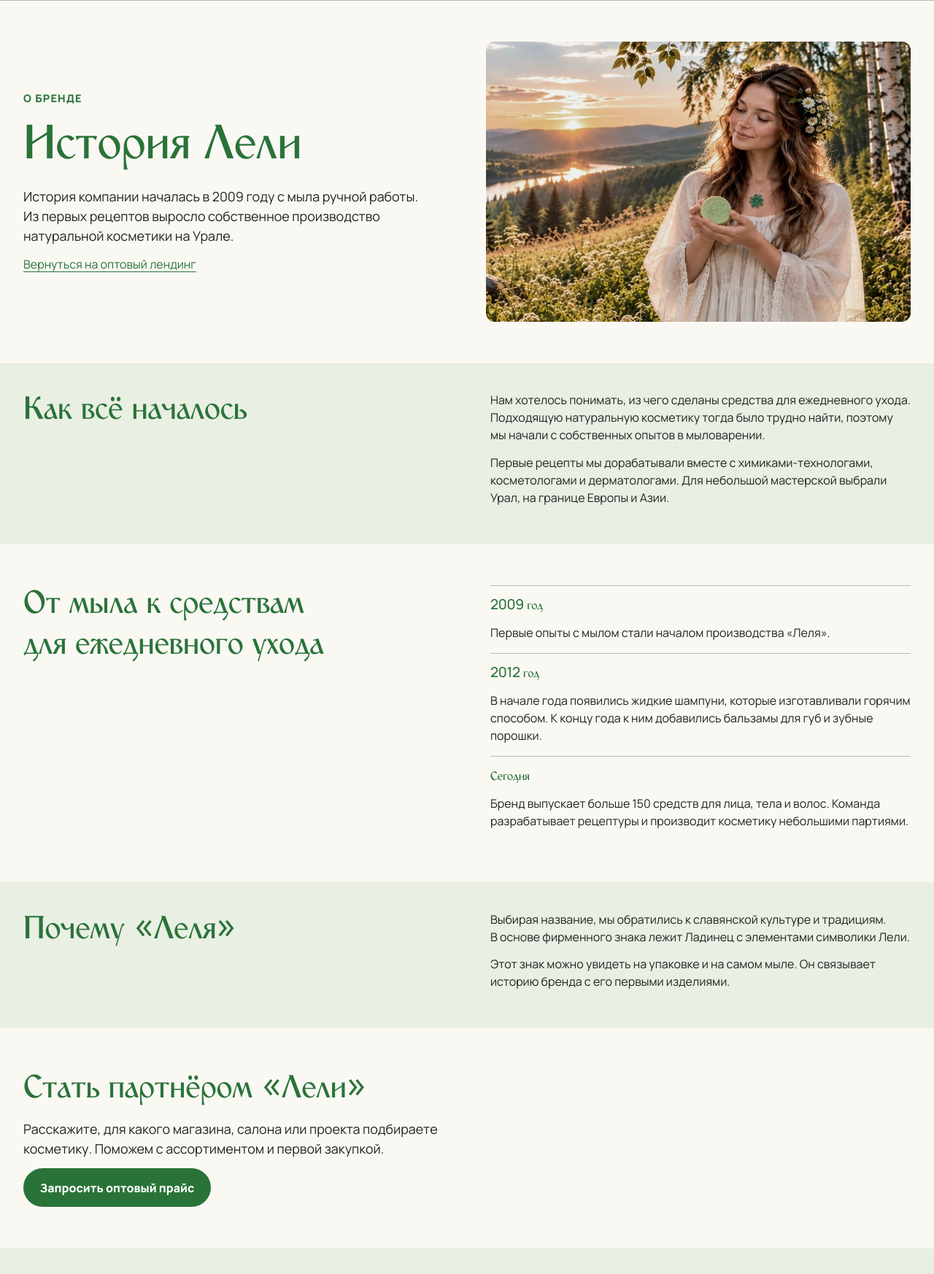
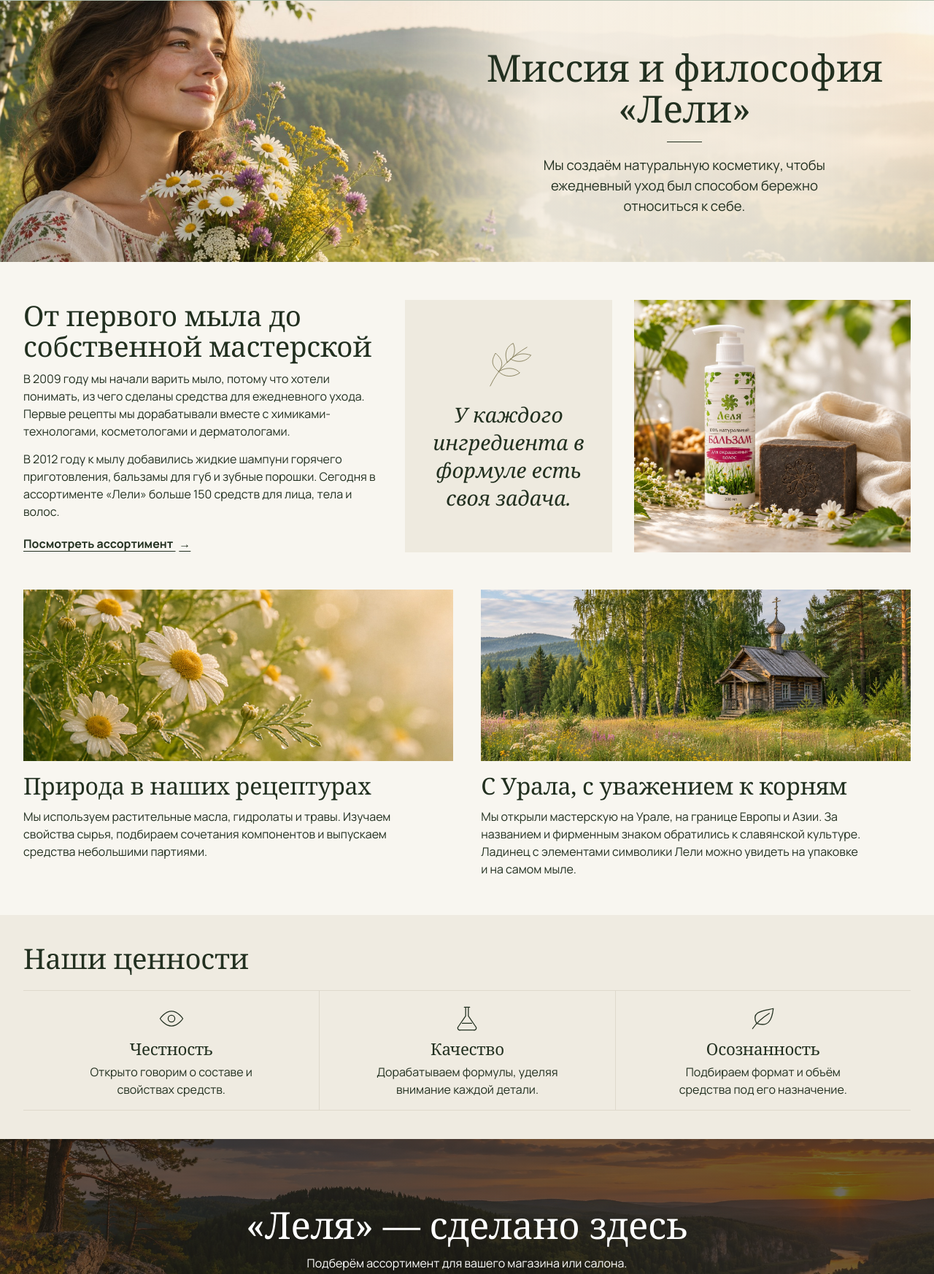
Before and after one commit to evg79/lelya-opt-demo, a plain HTML site: page history.html in a window 1280 px wide. Shown: the part 80-1826 px from the top of the page at 73% size. Drawn offline with Linux system fonts and the light colour scheme.

Commit message:
Redesign the About page

```diff
--- /dev/null
+++ b/about.css
@@ -0,0 +1,159 @@
+.about-page {
+  --about-ink: #223020;
+  --about-paper: #f8f6f0;
+  --about-line: #ded9cc;
+  --about-serif: Georgia, "Times New Roman", serif;
+  background: var(--about-paper);
+  color: var(--about-ink);
+}
+
+.about-page #history { display: block; padding: 0; }
+
+.about-page main :is(h1, h2, h3) {
+  font-family: var(--about-serif);
+  color: inherit;
+}
+
+.about-page main a:not(.button) {
+  color: inherit;
+  font-weight: 700;
+}
+
+.about-hero-inner {
+  display: grid;
+  grid-template-columns: 49% 51%;
+  align-items: center;
+  min-height: clamp(21rem, 28vw, 31rem);
+}
+
+.about-hero {
+  background-color: #e7e0d2;
+  background-image: linear-gradient(90deg, transparent 43%, #f6f0e5d9 58%, #f6f0e5c9 88%, #f6f0e577),
+    url("assets/about/meadow.jpg");
+  background-size: cover;
+  background-position: center 45%;
+}
+
+.about-hero-copy {
+  grid-column: 2;
+  text-align: center;
+  padding: 2.5rem 1rem;
+}
+
+.about-hero h1 { font-size: clamp(2.5rem, 4vw, 3.8rem); }
+.about-hero p {
+  max-width: 28rem;
+  margin: 0 auto;
+  font-size: clamp(1rem, 1.45vw, 1.2rem);
+}
+.about-hero p::before {
+  display: block;
+  width: 3rem;
+  margin: 1.1rem auto;
+  border-top: 1px solid currentColor;
+  content: "";
+}
+
+.about-page #history > .about-story {
+  display: grid;
+  grid-template-columns: minmax(0, 1.3fr) minmax(0, .75fr) minmax(0, 1fr);
+  gap: clamp(1rem, 2.3vw, 2rem);
+  align-items: stretch;
+  padding-block: clamp(2rem, 4vw, 4rem);
+}
+
+.about-story h2, .about-values h2 { font-size: clamp(2rem, 3vw, 3.2rem); }
+.about-story-copy { align-self: center; }
+.about-story-copy a { display: inline-block; margin-top: .4rem; }
+.about-story-copy a span { padding-inline-start: .3em; }
+
+.about-quote {
+  display: grid;
+  align-content: center;
+  justify-items: center;
+  gap: .7rem;
+  margin: 0;
+  padding: 1.5rem;
+  background: #eeeadf;
+  text-align: center;
+  font: italic clamp(1.3rem, 2.2vw, 2rem)/1.35 var(--about-serif);
+}
+.about-quote p { margin: 0; }
+.about-page svg { fill: none; stroke: currentColor; stroke-linecap: round; stroke-linejoin: round; }
+.about-quote svg { width: 4.5rem; color: #827b56; }
+
+.about-product {
+  width: 100%;
+  height: 100%;
+  min-height: 20rem;
+  object-fit: cover;
+  object-position: 48% center;
+}
+
+.about-page #history > .about-topics {
+  display: grid;
+  grid-template-columns: repeat(2, minmax(0, 1fr));
+  gap: clamp(1.25rem, 3vw, 2.5rem);
+  padding-bottom: clamp(2rem, 4vw, 3.5rem);
+}
+.about-topics img {
+  width: 100%;
+  height: auto;
+  aspect-ratio: 5 / 2;
+  object-fit: cover;
+  margin-bottom: 1rem;
+}
+.about-topics article:first-child img { object-position: left; }
+.about-topics article:last-child img { object-position: 78% center; }
+.about-topics h2 { font-size: clamp(1.6rem, 2.5vw, 2.5rem); }
+.about-topics p { margin: 0; max-width: 54ch; }
+
+.about-page #history > .about-values {
+  background: #efebe1;
+  padding-block: clamp(1.8rem, 3vw, 3rem);
+}
+.about-values ul {
+  display: grid;
+  grid-template-columns: repeat(3, minmax(0, 1fr));
+  padding: 0;
+  margin: 1.4rem 0 0;
+  border-block: 1px solid var(--about-line);
+  list-style: none;
+}
+.about-values li { text-align: center; padding: 1rem; }
+.about-values li + li { border-inline-start: 1px solid var(--about-line); }
+.about-values svg { width: 2.75rem; stroke-width: 1.4; }
+.about-values h3 { font-size: 1.4rem; margin-bottom: .35rem; }
+.about-values p { max-width: 26ch; margin: 0 auto; }
+
+.about-page #history > .about-close {
+  background: linear-gradient(#211e17a6, #211e17a6), url("assets/about/urals.jpg") center 54% / cover #514333;
+  color: white;
+  text-align: center;
+  padding-block: clamp(3rem, 7vw, 7rem);
+}
+.about-close h2 { font-size: clamp(2rem, 4vw, 3.7rem); }
+.about-close .button { margin-top: .6rem; background: var(--about-paper); color: var(--about-ink); }
+
+@media (max-width: 58rem) {
+  .about-page #history > .about-story { grid-template-columns: repeat(2, minmax(0, 1fr)); }
+  .about-story-copy { grid-column: 1 / -1; }
+  .about-product { min-height: 15rem; }
+}
+
+@media (max-width: 40rem) {
+  .about-hero {
+    background: url("assets/about/meadow.jpg") left top / auto clamp(13rem, 57vw, 21rem) no-repeat #eee7d9;
+  }
+  .about-hero-inner {
+    width: 100%;
+    display: block;
+    min-height: 0;
+    padding-top: clamp(13rem, 57vw, 21rem);
+  }
+  .about-hero-copy { padding: 1.75rem max(1.25rem, 6vw) 2rem; }
+  .about-hero h1 { font-size: clamp(2.25rem, 8vw, 3rem); }
+  .about-page #history > :is(.about-story, .about-topics), .about-values ul { grid-template-columns: 1fr; }
+  .about-product { height: auto; min-height: 0; }
+  .about-values li + li { border-inline-start: 0; border-top: 1px solid var(--about-line); }
+}
--- a/history.html
+++ b/history.html
@@ -3,13 +3,14 @@
 <head>
 <meta charset="utf-8">
 <meta name="viewport" content="width=device-width, initial-scale=1">
-<meta name="description" content="История «Лели»: как из первых опытов в мыловарении выросло производство натуральной косметики на Урале.">
-<title>История Лели&nbsp;— Леля оптом</title>
+<meta name="description" content="Миссия, история и ценности «Лели», производителя натуральной косметики на Урале.">
+<title>О нас — миссия и философия «Лели»</title>
 <link rel="icon" href="assets/icon.png">
 <link rel="stylesheet" href="https://fonts.googleapis.com/css2?family=Manrope:wght@400;500;600;700;800&amp;display=swap">
 <link rel="stylesheet" href="styles.css?v=header-states">
+<link rel="stylesheet" href="about.css">
 </head>
-<body>
+<body class="about-page">
 <a class="skip" href="#history">К&nbsp;содержанию</a>
 <header class="header">
   <div class="wrap header-inner">
@@ -23,45 +24,59 @@
   </div>
 </header>
 <main id="history">
-  <section class="hero wrap" aria-labelledby="history-title">
-    <div class="hero-copy">
-      <p class="eyebrow">О&nbsp;бренде</p>
-      <h1 id="history-title">История Лели</h1>
-      <p class="intro">История компании началась в&nbsp;2009 году с&nbsp;мыла ручной работы. Из&nbsp;первых рецептов выросло собственное производство натуральной косметики на&nbsp;Урале.</p>
-      <a href="index.html#about">Вернуться на&nbsp;оптовый лендинг</a>
-    </div>
-    <img class="hero-image" src="assets/banner.webp" alt="Фотография из архива бренда «Леля»" fetchpriority="high">
-  </section>
-  <section class="section history" aria-labelledby="founder-title">
-    <div class="wrap split">
-      <div><h2 id="founder-title">Как всё началось</h2></div>
-      <div>
-        <p>Нам хотелось понимать, из&nbsp;чего сделаны средства для&nbsp;ежедневного ухода. Подходящую натуральную косметику тогда было трудно найти, поэтому мы начали с&nbsp;собственных опытов в&nbsp;мыловарении.</p>
-        <p>Первые рецепты мы дорабатывали вместе с&nbsp;химиками-технологами, косметологами и&nbsp;дерматологами. Для&nbsp;небольшой мастерской выбрали Урал, на&nbsp;границе Европы и&nbsp;Азии.</p>
+  <section class="about-hero" aria-labelledby="history-title">
+    <div class="wrap about-hero-inner">
+      <div class="about-hero-copy">
+        <h1 id="history-title">Миссия и философия «Лели»</h1>
+        <p>Мы создаём натуральную косметику, чтобы ежедневный уход был способом бережно относиться к себе.</p>
       </div>
     </div>
   </section>
-  <section class="section wrap split" aria-labelledby="range-title">
-    <div><h2 id="range-title">От&nbsp;мыла к&nbsp;средствам для&nbsp;ежедневного ухода</h2></div>
-    <div class="timeline">
-      <article><h3>2009&nbsp;год</h3><p>Первые опыты с&nbsp;мылом стали началом производства «Леля».</p></article>
-      <article><h3>2012&nbsp;год</h3><p>В&nbsp;начале года появились жидкие шампуни, которые изготавливали горячим способом. К&nbsp;концу года к&nbsp;ним добавились бальзамы для&nbsp;губ и&nbsp;зубные порошки.</p></article>
-      <article><h3>Сегодня</h3><p>Бренд выпускает больше 150 средств для&nbsp;лица, тела и&nbsp;волос. Команда разрабатывает рецептуры и&nbsp;производит косметику небольшими партиями.</p></article>
+
+  <section class="wrap about-story" aria-labelledby="origin-title">
+    <div class="about-story-copy">
+      <h2 id="origin-title">От первого мыла до собственной мастерской</h2>
+      <p>В 2009 году мы начали варить мыло, потому что хотели понимать, из чего сделаны средства для ежедневного ухода. Первые рецепты мы дорабатывали вместе с химиками-технологами, косметологами и дерматологами.</p>
+      <p>В 2012 году к мылу добавились жидкие шампуни горячего приготовления, бальзамы для губ и зубные порошки. Сегодня в ассортименте «Лели» больше 150 средств для лица, тела и волос.</p>
+      <a href="assortment.html">Посмотреть ассортимент <span aria-hidden="true">→</span></a>
+    </div>
+    <blockquote class="about-quote">
+      <svg viewBox="0 0 80 80" aria-hidden="true"><path d="M12 70C24 44 44 25 68 11M25 48C9 36 18 25 20 20c9 8 14 16 5 28Zm13-14C32 18 39 9 47 5c4 10 3 21-9 29Zm5-5c13-11 23-8 31-6-6 9-18 13-31 6ZM25 48c14-9 27-4 32 2-10 7-24 7-32-2Z"/></svg>
+      <p>У каждого ингредиента в формуле есть своя задача.</p>
+    </blockquote>
+    <img class="about-product" src="assets/partner-brand.jpg" width="1536" height="1024" alt="Бальзам для окрашенных волос «Леля» и мыло с фирменным знаком" loading="lazy" decoding="async">
+  </section>
+
+  <section class="wrap about-topics" aria-label="Рецептуры и корни бренда">
+    <article>
+      <img src="assets/about/botanical.jpg" width="2172" height="724" alt="" decoding="async">
+      <h2>Природа в наших рецептурах</h2>
+      <p>Мы используем растительные масла, гидролаты и травы. Изучаем свойства сырья, подбираем сочетания компонентов и выпускаем средства небольшими партиями.</p>
+    </article>
+    <article>
+      <img src="assets/about/roots.jpg" width="2172" height="724" alt="" decoding="async">
+      <h2>С Урала, с уважением к корням</h2>
+      <p>Мы открыли мастерскую на Урале, на границе Европы и Азии. За названием и фирменным знаком обратились к славянской культуре. Ладинец с элементами символики Лели можно увидеть на упаковке и на самом мыле.</p>
+    </article>
+  </section>
+
+  <section class="about-values" aria-labelledby="values-title">
+    <div class="wrap">
+      <h2 id="values-title">Наши ценности</h2>
+      <ul>
+        <li><svg viewBox="0 0 48 48" aria-hidden="true"><path d="M7 24S14 13 24 13s17 11 17 11-7 11-17 11S7 24 7 24Z"/><circle cx="24" cy="24" r="5"/></svg><h3>Честность</h3><p>Открыто говорим о составе и свойствах средств.</p></li>
+        <li><svg viewBox="0 0 48 48" aria-hidden="true"><path d="M20 7h8m-6 0v13L11 36a3 3 0 0 0 3 5h20a3 3 0 0 0 3-5L26 20V7M17 31h14"/></svg><h3>Качество</h3><p>Дорабатываем формулы, уделяя внимание каждой детали.</p></li>
+        <li><svg viewBox="0 0 48 48" aria-hidden="true"><path d="M8 39c6-9 14-16 25-23M14 31C4 12 28 12 39 9c-2 18-8 28-25 22Z"/></svg><h3>Осознанность</h3><p>Подбираем формат и объём средства под его назначение.</p></li>
+      </ul>
     </div>
   </section>
-  <section class="section history" aria-labelledby="name-title">
-    <div class="wrap split">
-      <div><h2 id="name-title">Почему «Леля»</h2></div>
-      <div>
-        <p>Выбирая название, мы обратились к&nbsp;славянской культуре и&nbsp;традициям. В&nbsp;основе фирменного знака лежит Ладинец с&nbsp;элементами символики Лели.</p>
-        <p>Этот знак можно увидеть на&nbsp;упаковке и&nbsp;на&nbsp;самом мыле. Он связывает историю бренда с&nbsp;его первыми изделиями.</p>
-      </div>
+
+  <section class="about-close" aria-labelledby="partner-title">
+    <div class="wrap">
+      <h2 id="partner-title">«Леля» — сделано здесь</h2>
+      <p>Подберём ассортимент для вашего магазина или салона.</p>
+      <a class="button" href="index.html#contact">Запросить оптовый прайс</a>
     </div>
-  </section>
-  <section class="section wrap" aria-labelledby="partner-title">
-    <h2 id="partner-title">Стать партнёром «Лели»</h2>
-    <p class="intro">Расскажите, для&nbsp;какого магазина, салона или&nbsp;проекта подбираете косметику. Поможем с&nbsp;ассортиментом и&nbsp;первой закупкой.</p>
-    <a class="button" href="index.html#contact">Запросить оптовый прайс</a>
   </section>
 </main>
 <footer class="footer history">
```
Also changed, not shown: assets/about/botanical.jpg (added), assets/about/meadow.jpg (added), assets/about/roots.jpg (added), assets/about/urals.jpg (added).
